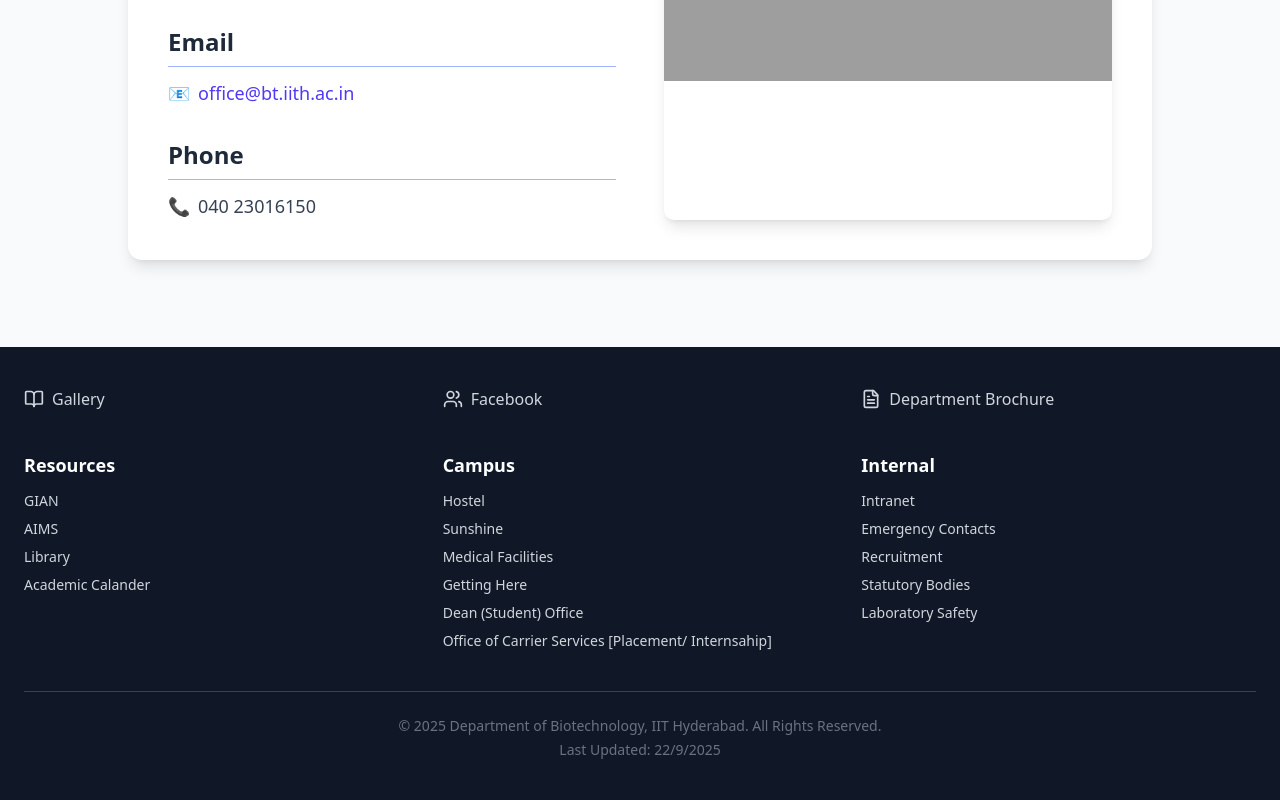
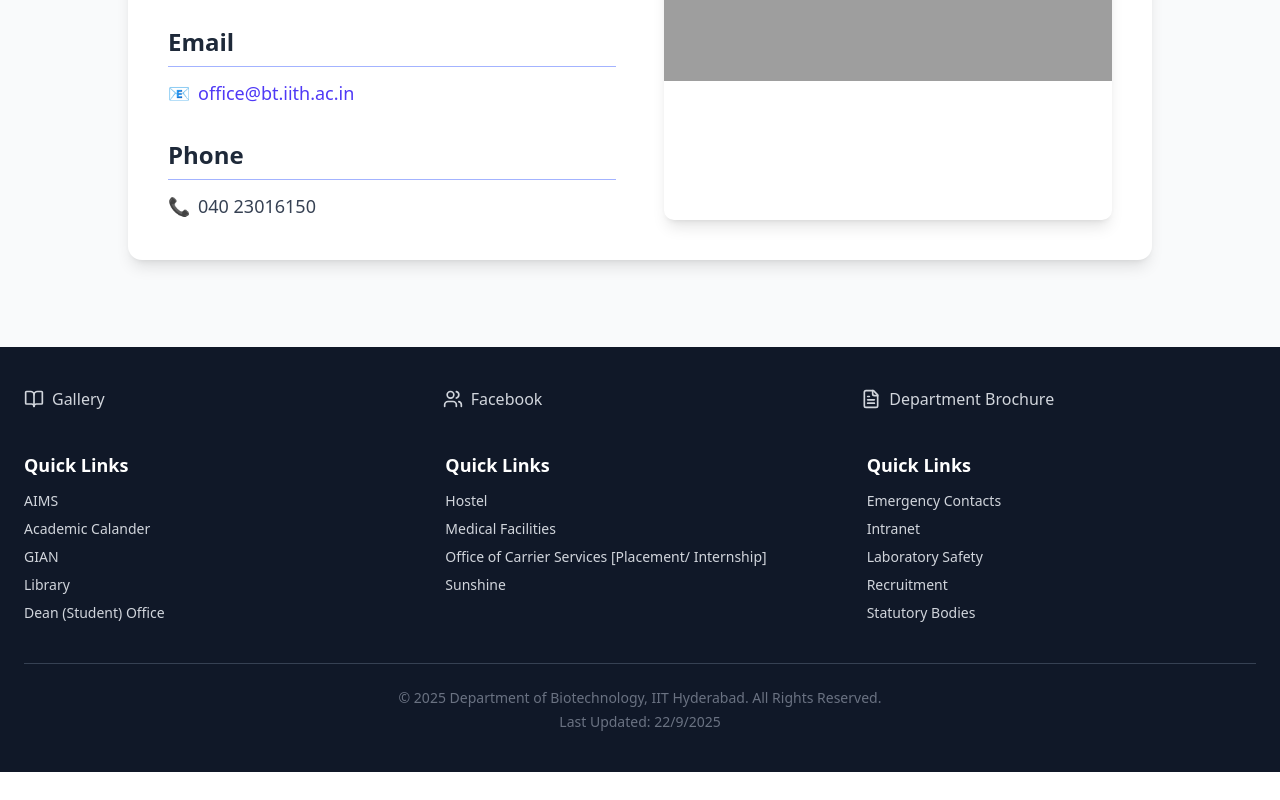
Before and after one commit to Navin-Tamizhil/department_website, a React (Vite) app: page /contact in a window 1280 px wide. Shown: the part 601-1401 px from the top of the page. After the commit the page ends 1373 px from the top, so only its background shows below. Built offline with nearby package versions, Linux system fonts and the light colour scheme; grey boxes are pictures that could not be loaded.

Commit message:
Commit on October 13 2025 personal system morning 11AM

```diff
--- a/index.html
+++ b/index.html
@@ -2,7 +2,7 @@
 <html lang="en">
   <head>
     <meta charset="utf-8" />
-    <link rel="icon" type="image/svg+xml" href="/vite.svg" />
+    <link rel="icon" type="image/png" href="/department-logo.png" />
     <meta name="viewport" content="width=device-width, initial-scale=1.0" />
     <title>Vite + React</title>
   </head>
--- a/src/components/Footer.jsx
+++ b/src/components/Footer.jsx
@@ -18,7 +18,7 @@ export default function Footer() {
             onClick={() => navigate("/gallery")}
             className={`flex items-center justify-center md:justify-start gap-2 hover:text-indigo-400 transition ${
               isActive("/gallery") ? "text-indigo-400 font-semibold" : ""
-            }`}
+            } items-center`}
           >
             <BookOpen className="w-5 h-5" /> <span>Gallery</span>
           </button>
@@ -27,7 +27,7 @@ export default function Footer() {
             href="https://www.facebook.com/biotechiith/"
             target="_blank"
             rel="noopener noreferrer"
-            className="flex items-center justify-center md:justify-start gap-2 hover:text-indigo-400 transition"
+            className="flex items-center justify-center md:justify-start gap-2 hover:text-indigo-400 transition items-center"
           >
             <Users className="w-5 h-5" /> <span>Facebook</span>
           </a>
@@ -36,67 +36,67 @@ export default function Footer() {
             href="/footer/Dept_brouchere.pdf"
             target="_blank"
             rel="noopener noreferrer"
-            className="flex items-center justify-center md:justify-start gap-2 hover:text-indigo-400 transition"
+            className="flex items-center justify-center md:justify-start gap-2 hover:text-indigo-400 transition items-center"
           >
             <FileText className="w-5 h-5" /> <span>Department Brochure</span>
           </a>
         </div>
 
         {/* Row 2 - Quick Links */}
-        <div className="grid grid-cols-1 md:grid-cols-3 gap-8 md:gap-6 text-center md:text-left">
+        <div className="grid grid-cols-1 md:grid-cols-3 gap-8 md:gap-8 text-center md:text-left">
           <div>
-            <h5 className="text-lg font-semibold text-white">Resources</h5>
+            <h5 className="text-lg font-semibold text-white">Quick Links</h5>
             <ul className="mt-3 space-y-2 text-sm">
               <li>
+                <a href="https://aims.iith.ac.in/aims/" target="_blank" className="hover:text-indigo-400 transition">AIMS</a>
+              </li>
+              <li>
+                <a href="https://www.iith.ac.in/academics/assets/files/calendars/ITH-Acdemic-Calendar-Jul-Nov-2025.pdf" className="hover:text-indigo-400 transition">Academic Calander</a>
+              </li>
+              <li>
                 <a href="https://iith.ac.in/gian/" target="_blank" className="hover:text-indigo-400 transition">GIAN</a>
-              </li>
-               <li>
-                <a href="https://aims.iith.ac.in/aims/" target="_blank" className="hover:text-indigo-400 transition">AIMS</a>
               </li>
               <li>
                 <a href="https://library.iith.ac.in/" target="_blank" className="hover:text-indigo-400 transition">Library</a>
               </li>
               <li>
-                <a href="https://www.iith.ac.in/academics/assets/files/calendars/ITH-Acdemic-Calendar-Jul-Nov-2025.pdf" className="hover:text-indigo-400 transition">Academic Calander</a>
+                <a href="https://dost.iith.ac.in/" className="hover:text-indigo-400 transition">Dean (Student) Office</a>
+              </li>
+            </ul>
+
+          </div>
+
+          <div>
+            <h5 className="text-lg font-semibold text-white">Quick Links</h5>
+            <ul className="mt-3 space-y-2 text-sm">
+
+              <li>
+                <a href="https://hostel.iith.ac.in/" className="hover:text-indigo-400 transition">Hostel</a>
+              </li>
+              <li>
+                <a href="https://hospital.iith.ac.in/" target="_blank" className="hover:text-indigo-400 transition">Medical Facilities</a>
+              </li>
+              <li>
+                <a href="https://ocs.iith.ac.in/" className="hover:text-indigo-400 transition">Office of Carrier Services [Placement/ Internship]</a>
+              </li>
+              <li>
+                <a href="https://sunshine.iith.ac.in/" className="hover:text-indigo-400 transition">Sunshine</a>
               </li>
 
             </ul>
           </div>
 
           <div>
-            <h5 className="text-lg font-semibold text-white">Campus</h5>
+            <h5 className="text-lg font-semibold text-white">Quick Links</h5>
             <ul className="mt-3 space-y-2 text-sm">
               <li>
-                <a href="https://hostel.iith.ac.in/" className="hover:text-indigo-400 transition">Hostel</a>
+                <a href="https://www.iith.ac.in/emergency_contacts/" target="_blank" className="hover:text-indigo-400 transition">Emergency Contacts</a>
               </li>
-              <li>
-                <a href="https://sunshine.iith.ac.in/" className="hover:text-indigo-400 transition">Sunshine</a>
-              </li>
-              <li>
-                <a href="https://hospital.iith.ac.in/" target="_blank" className="hover:text-indigo-400 transition">Medical Facilities</a>
-              </li>
-              <li>
-                <a href="https://iith.ac.in/about/aboutiith/#reach" className="hover:text-indigo-400 transition">Getting Here</a>
-              </li>
-
-              <li>
-                <a href="https://dost.iith.ac.in/" className="hover:text-indigo-400 transition">Dean (Student) Office</a>
-              </li>
-              <li>
-                <a href="https://ocs.iith.ac.in/" className="hover:text-indigo-400 transition">Office of Carrier Services [Placement/ Internsahip]</a>
-              </li>
-
-            </ul>
-          </div>
-
-          <div>
-            <h5 className="text-lg font-semibold text-white">Internal</h5>
-            <ul className="mt-3 space-y-2 text-sm">
               <li>
                 <a href="https://intranet.iith.ac.in" target="_blank" className="hover:text-indigo-400 transition">Intranet</a>
               </li>
               <li>
-                <a href="https://www.iith.ac.in/emergency_contacts/" target="_blank" className="hover:text-indigo-400 transition">Emergency Contacts</a>
+                <a href="https://sites.google.com/iith.ac.in/safety" target="_blank" className="hover:text-indigo-400 transition">Laboratory Safety</a>
               </li>
               <li>
                 <a href="https://www.iith.ac.in/careers/" target="_blank" className="hover:text-indigo-400 transition">Recruitment</a>
@@ -104,11 +104,6 @@ export default function Footer() {
               <li>
                 <a href="https://iith.ac.in/statutory-bodies/" target="_blank" className="hover:text-indigo-400 transition">
                   Statutory Bodies
-                </a>
-              </li>
-               <li>
-                <a href="https://sites.google.com/iith.ac.in/safety" target="_blank" className="hover:text-indigo-400 transition">
-                  Laboratory Safety
                 </a>
               </li>
             </ul>
--- a/src/pages/Research/Projects.jsx
+++ b/src/pages/Research/Projects.jsx
@@ -125,28 +125,7 @@ export default function Projects() {
         </div>
       </div>
 
-      {/* Artistic Project Titles with Funding Agency name */}
-      <div className="grid md:grid-cols-2 lg:grid-cols-3 gap-6">
-        {filteredProjects.length > 0 ? (
-          filteredProjects.map((project, index) => (
-            <div
-              key={index}
-              className="p-6 bg-gradient-to-br from-indigo-50 to-green-50 rounded-xl shadow-md hover:shadow-lg transition transform hover:-translate-y-1"
-            >
-              <p className="text-indigo-600 text-center font-semibold mb-1 uppercase tracking-wider text-sm">
-                {project.FundingAgency || "Unknown Agency"}
-              </p>
-              <p className="text-indigo-800 text-lg font-semibold text-center italic tracking-wide">
-                {project.ProjectTitle || "Untitled Project"}
-              </p>
-            </div>
-          ))
-        ) : (
-          <p className="text-gray-500 col-span-full text-center">
-            Loading..... {selectedYear}.
-          </p>
-        )}
-      </div>
+
     </div>
   );
 }
```
